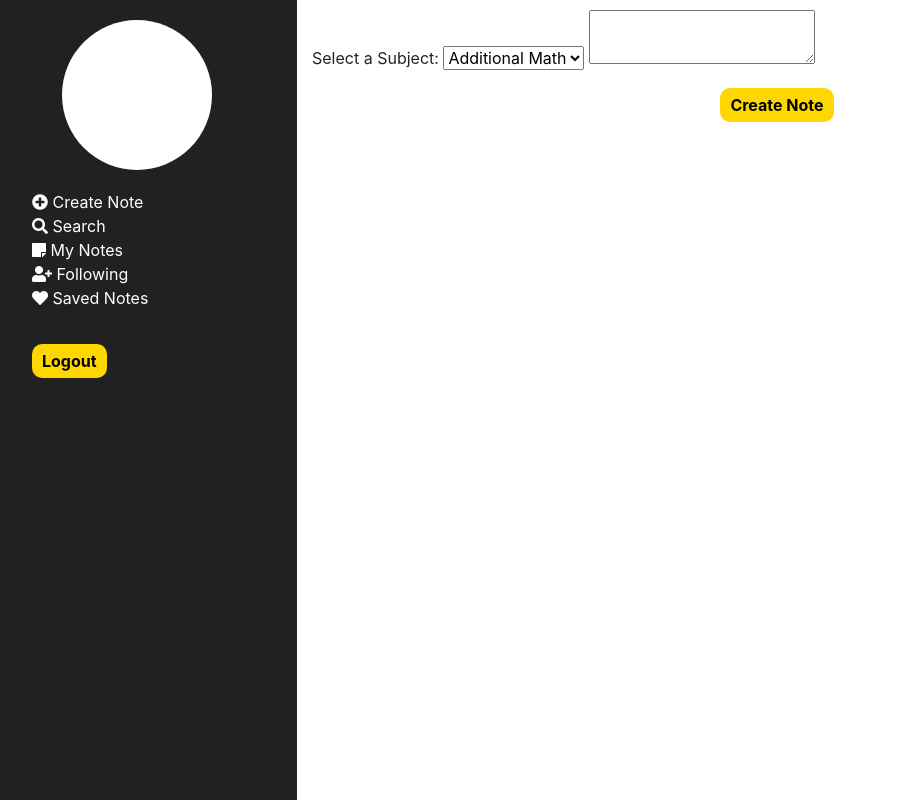
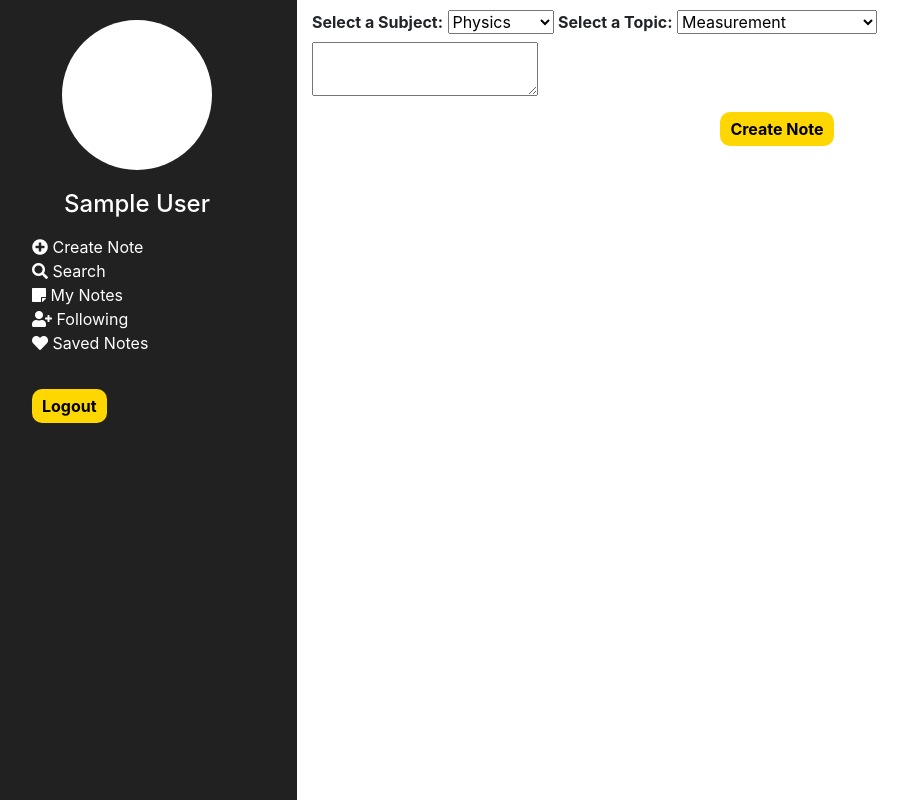
Before and after one commit to elch93/tgc-proj3-tidbits, a Flask app: page / in a window 1280 px wide, after a click on "Create Note". Shown: the whole page, without its empty margins (23-931 px from the left). Run offline with Flask 2, Linux system fonts and the light colour scheme; a user stored in the database is signed in; a database or web service that is not in the repository returns one stand-in record (values such as "Sample title"); some libraries are stand-ins or nearby versions.

Commit message:
added topics select options to create mode

```diff
--- a/app.py
+++ b/app.py
@@ -49,11 +49,25 @@ def password_encryptor(user_password):
 def verify_password(user_input, encrypted_password):
     return pbkdf2_sha256.verify(user_input, encrypted_password)
 
+#read all notes in db
+def readdb():
+    results = client[dbname]['registered_users'].find({},{'notes':1}).limit(5)
+    for i in results:
+        if i['notes'] != []:
+            print("TEST",i['notes'][0]['content'])
+
+readdb()
 
 # home page
 @app.route('/', methods=["GET"])
 def index():
-    return render_template('index.template.html')
+    if flask_login.current_user.get_id():
+        user_data = client[dbname]['registered_users'].find_one({
+            'email': flask_login.current_user.get_id()
+        })
+        return render_template('index.template.html',username=user_data['displayname'])
+    else:
+        return render_template('index.template.html')
 
 
 # signup & login
@@ -104,7 +118,6 @@ def process_input():
                 logged_in_user = User()
                 logged_in_user.id = user_data['email']
                 flask_login.login_user(logged_in_user)
-                print(logged_in_user.get_id())
                 return render_template('index.template.html', username=user_data['displayname'])
             else:
                 return "USER FOUND BUT WRONG PASSWORD"
@@ -115,6 +128,7 @@ def process_input():
     if request.form.get('editordata'):
         created_subject = request.form.get('postedsubject')
         created_note = request.form.get('editordata')
+        created_topic = request.form.get('subjecttopics')
         user_data = client[dbname]['registered_users'].find_one({
             'email': flask_login.current_user.get_id()
         })
@@ -125,11 +139,34 @@ def process_input():
             '$push': {'notes': {
                 'note_id': ObjectId(),
                 'subject': created_subject,
+                'topic': created_topic,
                 'content': created_note,
-                'date': datetime.now()
+                'date': datetime.now().strftime('%y-%m-%d %a %H:%M:%S')
             }}
         })
-        return render_template('index.template.html',username=user_data['displayname'])
+        return render_template('index.template.html', username=user_data['displayname'])
+
+    # search note
+    # if request.form.get('search'):
+    #     query = request.form.get('search')
+
+    #     search_result = client[dbname]['registered_users'].find({
+    #         'notes': {'$elemMatch': { 'content':{ '$regex': query } }}
+    #     },{
+    #         'notes': {'$elemMatch': { 'content':{ '$regex': query } }}
+    #     })
+
+
+    #     print(query)
+
+    #     if search_result.count() == 0:
+    #         return "No results"
+    #     else:
+    #         for i in search_result:
+    #             print(i)
+    #         return "Testing Page: Yes, results are found"
+
+        #  db['registered_users'].find({ notes: { $elemMatch: { content:  {$regex:'pow' }   }}}, {notes:{$elemMatch:{content: {$regex:'pow'  }  }   } }      ).pretty()
 
 # @app.route('/create')
 # @flask_login.login_required
--- a/static/script.js
+++ b/static/script.js
@@ -28,7 +28,38 @@ function showPanel(panelname) {
     $('#' + panelname).fadeToggle();
 }
 
+// alter topic list
+function onSubjChange() {
+    let chosenSubj = $('#selectsubj').val()
+    let physicstopics = ["Measurement", "Newtonian Mechanics", "Thermal Physics", "Waves", "Electricity & Magnetism"]
+    let chemtopics = ['Experimental Chemistry','Atomic Structure & Stoichiometry','Chemistry of Reactions', 'Periodicity', 'Atmosphere', 'Organic Chemistry']
+    let geogtopics = ['Our Dynamic Planet', 'Our Changing World', 'Geographical Skills & Investigations']
+    let mathtopics = ['Number & Algebra','Geometry & Measurement','Statistics & Probablity']
 
+    function appendTopics(subj){
+        for (topic of subj) {
+            $('#selecttopics').append(`
+            <option value="${topic}">${topic}</option>
+        `)
+        }
+    }
+
+    $('#selecttopics').empty()
+    if (chosenSubj == 'Physics') {
+        appendTopics(physicstopics)
+    }
+    else if (chosenSubj == 'Chemistry') {
+        appendTopics(chemtopics)
+    }
+    else if (chosenSubj == 'Math') {
+        appendTopics(mathtopics)
+    }
+    else if (chosenSubj == 'Geography') {
+        appendTopics(geogtopics)
+    }
+
+
+}
 
 
 
@@ -54,7 +85,7 @@ $(function () {
         placeholder: 'Hello Bootstrap 4',
         tabsize: 2,
         height: 300,
-        width: 500
+        width: 700
     });
 
 
@@ -64,7 +95,13 @@ $(function () {
         $('.mycarousel').eq(i).hide();
     }
 
-
+    // create topic list
+    let physicstopics = ["Measurement", "Newtonian Mechanics", "Thermal Physics", "Waves", "Electricity & Magnetism"]
+    for (i of physicstopics) {
+        $('#selecttopics').append(`
+            <option value="${i}">${i}</option>
+        `)
+    }
 
 
 
--- a/templates/index.template.html
+++ b/templates/index.template.html
@@ -146,22 +146,19 @@
         </div>
         <!-- carousel -->
         <div class="col-9" id="rightpanel">
-          <!-- Search Read from database -->
+          <!-- Search/Read from database -->
           <div class="mycarousel" id="Rpanel">
             <div class="container-fluid">
               <form method="POST" id="searchform">
-                <select size="1">
+                <select size="1" name="searchsubject">
                   <option value="All">All</option>
-                  <option value="Additional Math">Additional Math</option>
-                  <option value="Physics">Phyics</option>
+                  <option value="Physics">Physics</option>
                   <option value="Chemistry">Chemistry</option>
                   <option value="Math">Math</option>
                   <option value="Geography">Geography</option>
-                  <option value="Social Studies">Social Studies</option>
-                  <option value="Literature">Literature</option>
                 </select>
                 <input type="text" name="search">
-                <input type="submit" value="Search" id="searchbtn">
+                <input type="submit" value="Search" id="searchbtn" form="searchform">
               </form>
             </div>
             <div class="row mt-5 justify-content-around">
@@ -178,19 +175,22 @@
           </div>
           <!-- Create a note and save it into the database -->
           <div class="mycarousel" id="Cpanel">
-            <form method="POST">
-              <label>Select a Subject: </label>
-              <select size="1" name="postedsubject">
-                <option value="Additional Math">Additional Math</option>
-                <option value="Physics">Phyics</option>
-                <option value="Chemistry">Chemistry</option>
-                <option value="Math">Math</option>
-                <option value="Geography">Geography</option>
-                <option value="Social Studies">Social Studies</option>
-                <option value="Literature">Literature</option>
-              </select>
+            <form method="POST" id="createnoteform">
+              <div>
+                <label><b>Select a Subject: </b></label>
+                <select size=1 name="postedsubject" id="selectsubj" onchange="onSubjChange()">
+                  <option value="Physics">Physics</option>
+                  <option value="Chemistry">Chemistry</option>
+                  <option value="Math">Math</option>
+                  <option value="Geography">Geography</option>
+                </select>
+                <label><b>Select a Topic: </b></label>
+                <select name="subjecttopics" size=1 id="selecttopics">
+
+                </select>
+              </div>
               <textarea id="summernote" name="editordata"></textarea>
-              <input type="submit" value="Create Note" id="submitnotebtn">
+              <input type="submit" value="Create Note" id="submitnotebtn" form="createnoteform">
             </form>
           </div>
 
```
